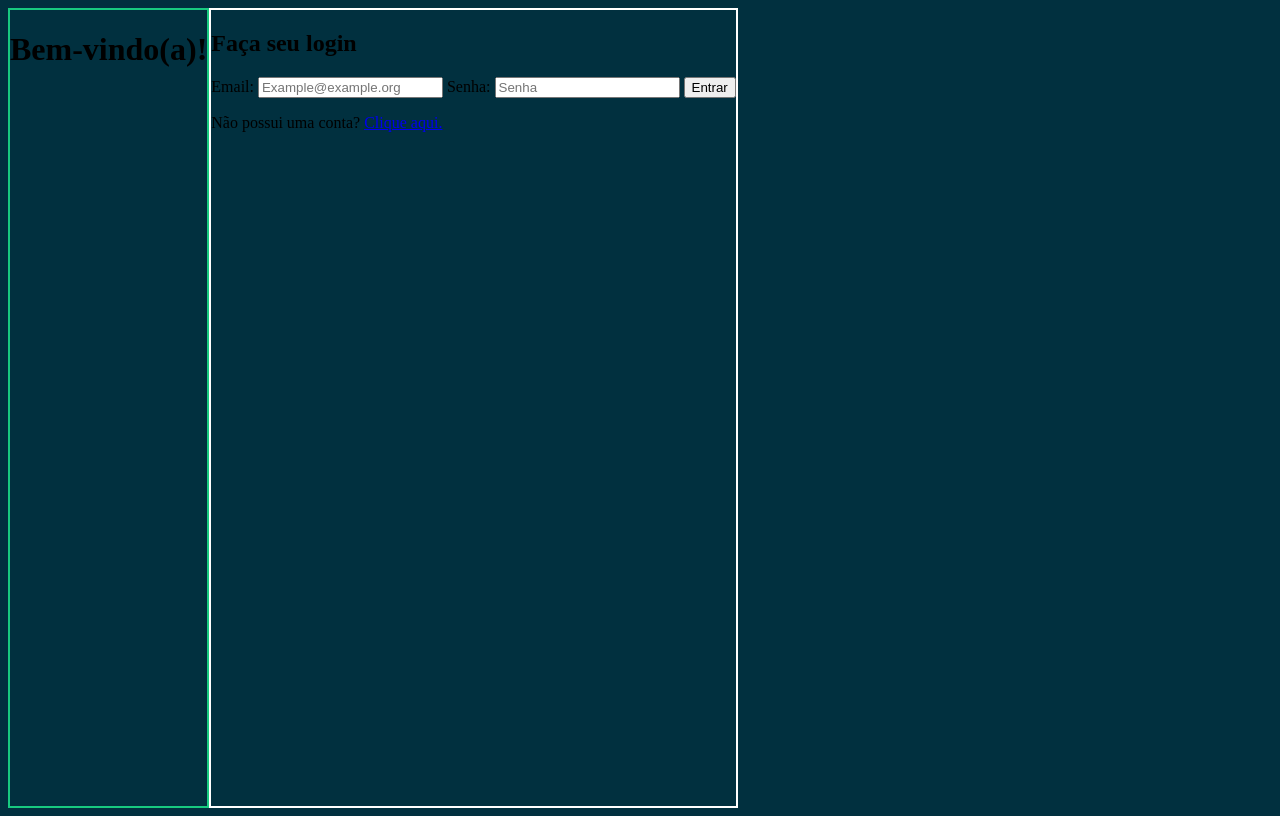
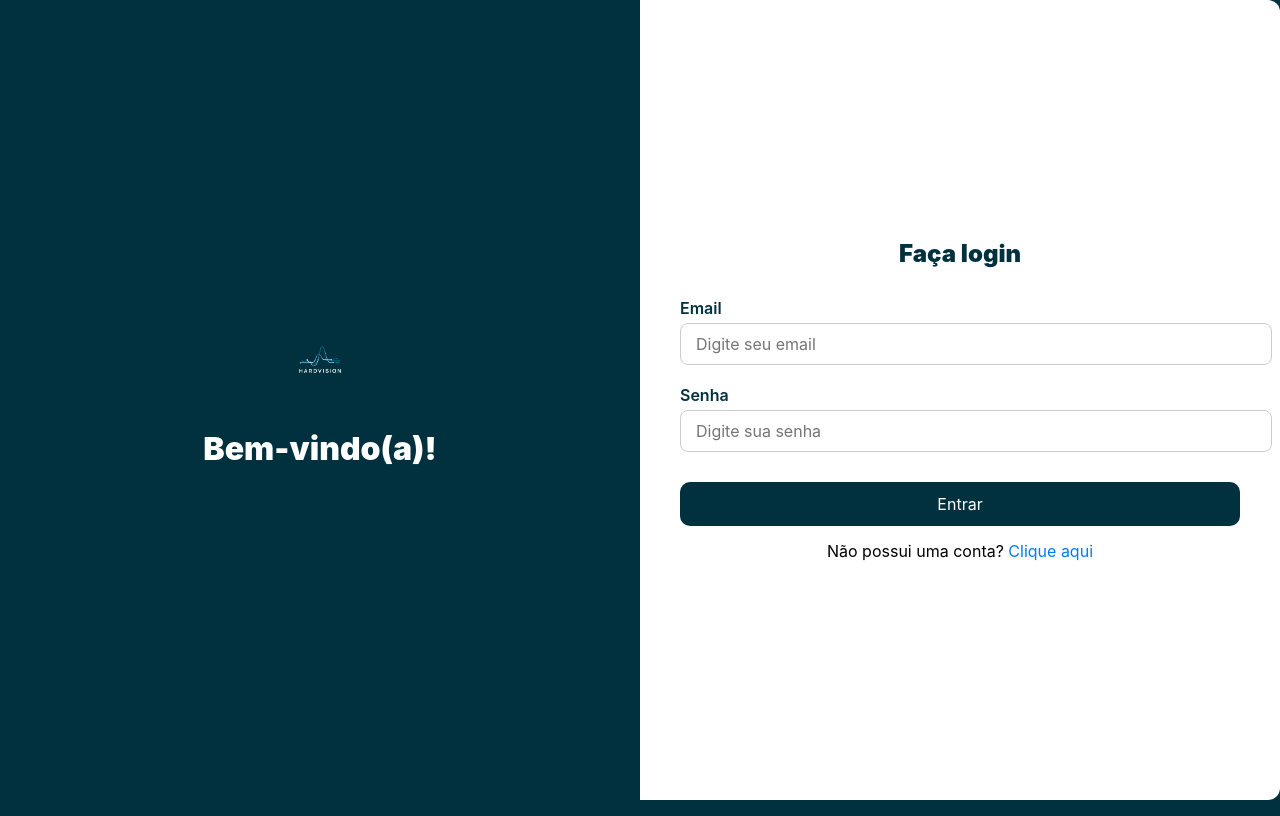
Before and after one commit to HardVision/site, a website: page public/login.html in a window 1280 px wide. Drawn offline with Linux system fonts and the light colour scheme.

Commit message:
Adicionando css

```diff
--- a/public/css/login.css
+++ b/public/css/login.css
@@ -0,0 +1,115 @@
+* {
+  padding: 0;
+  margin: 0;
+  /*font-family: 'Roboto Serif', serif;*/
+  font-family: 'Inter', sans-serif;
+  color: rgb(0, 0, 0);
+  /*letras*/
+}
+
+body {
+  background-color: #000;
+}
+
+.container-pai {
+  display: flex;
+  height: 100vh;
+  width: 100%;
+}
+
+.bemVindo {
+  flex: 1;
+  background-color: #01303F;
+ /* color: white;*/
+  display: flex;
+  flex-direction: column;
+  justify-content: center;
+  align-items: center;
+  padding: 40px;
+  border-top-left-radius: 12px;
+  border-bottom-left-radius: 12px;
+}
+
+.bemVindo h2 {
+    color: #ffffff;
+  font-size: 2rem;
+  font-weight: 900;
+  margin-top: 20px;
+}
+/*
+.linha {
+  width: 60%;
+  height: 3px;
+  background-color: #00BCD4;
+  margin-top: 20px;
+  border-radius: 2px;
+}*/
+
+.logo {
+  max-width: 100px;
+  margin-bottom: 20px;
+}
+
+.login-container {
+  flex: 1;
+  background-color: white;
+  display: flex;
+  flex-direction: column;
+  justify-content: center;
+  padding: 40px;
+  border-top-right-radius: 12px;
+  border-bottom-right-radius: 12px;
+}
+
+.login-container h2 {
+  color: #01303F;
+  font-weight: 900;
+  margin-bottom: 30px;
+  text-align: center;
+}
+
+.input-group {
+  margin-bottom: 20px;
+}
+
+.input-group label {
+  display: block;
+  margin-bottom: 5px;
+  color: #01303F;
+  font-weight: 600;
+}
+
+.input-group input {
+  width: 100%;
+  padding: 10px 15px;
+  border: 1px solid #ccc;
+  border-radius: 8px;
+  font-size: 1rem;
+}
+
+button {
+  padding: 12px;
+  width: 100%;
+  background-color: #01303F;
+  color: white;
+  border: none;
+  border-radius: 10px;
+  font-size: 1rem;
+  cursor: pointer;
+  margin-top: 10px;
+  transition: background-color 0.3s;
+}
+
+button:hover {
+  background-color: #02566b;
+}
+
+.cadastro {
+  text-align: center;
+  margin-top: 15px;
+}
+
+.cadastro a {
+  color: #007BFF;
+  text-decoration: none;
+}
--- a/public/login.html
+++ b/public/login.html
@@ -4,25 +4,34 @@
     <meta charset="UTF-8">
     <meta name="viewport" content="width=device-width, initial-scale=1.0">
     <title>Login</title>
+        <link rel="stylesheet" href="css/login.css">
+
 </head>
 <body  style="background-color: #01303F;">
 <div class="container-pai">
-  <div class="bemVindo">
-    <h1>Bem-vindo(a)!</h1>
-  </div>
+ <div class="bemVindo">
+      <img src="assets/logo.png" alt="logo" class="logo">
 
-  <div class="login-container">
-    <h2>Faça seu login</h2>
-    <label for="Email">Email:</label>
-    <input type="email" placeholder="Example@example.org" id="email" />
+      <h2>Bem-vindo(a)!</h2>
+      <!--<div class="linha"></div>-->
+    </div>
 
-    <label for="senha">Senha:</label>
-    <input type="password" placeholder="Senha" id="senha" />
+    <!-- Coluna Direita -->
+    <div class="login-container">
+      <h2>Faça login</h2>
+      <div class="input-group">
+        <label for="email">Email</label>
+        <input type="email" id="email" placeholder="Digite seu email">
+      </div>
 
-    <button onclick="cadastrar()">Entrar</button>
+      <div class="input-group">
+        <label for="senha">Senha</label>
+        <input type="password" id="senha" placeholder="Digite sua senha">
+      </div>
 
-    <p>Não possui uma conta? <a href="cadastro.html">Clique aqui.</a></p>
-  </div>
+      <button onclick="cadastrar()">Entrar</button>
+      <p class="cadastro">Não possui uma conta? <a href="cadastro.html">Clique aqui</a></p>
+    </div>
   </div>
    </body>
 </html>
@@ -32,20 +41,3 @@
       // Aqui você pode colocar o código de autenticação
     }
       </script>
-
-      <style>
-
- .container-pai{
-    display: flex;
-    width: 100%;
-    height: 100vh;
-   /* max-width: none;*/
-    align-items: stretch;
-}
-.bemVindo {
-  border: 2px solid rgb(24, 202, 128);
-}
-.login-container{
-  border: 2px solid rgb(255, 255, 255);
-}
-      </style>
```
Also changed, not shown: public/cadastro.html (+0 -1 lines), public/entrar.html (+1 -1 lines).
